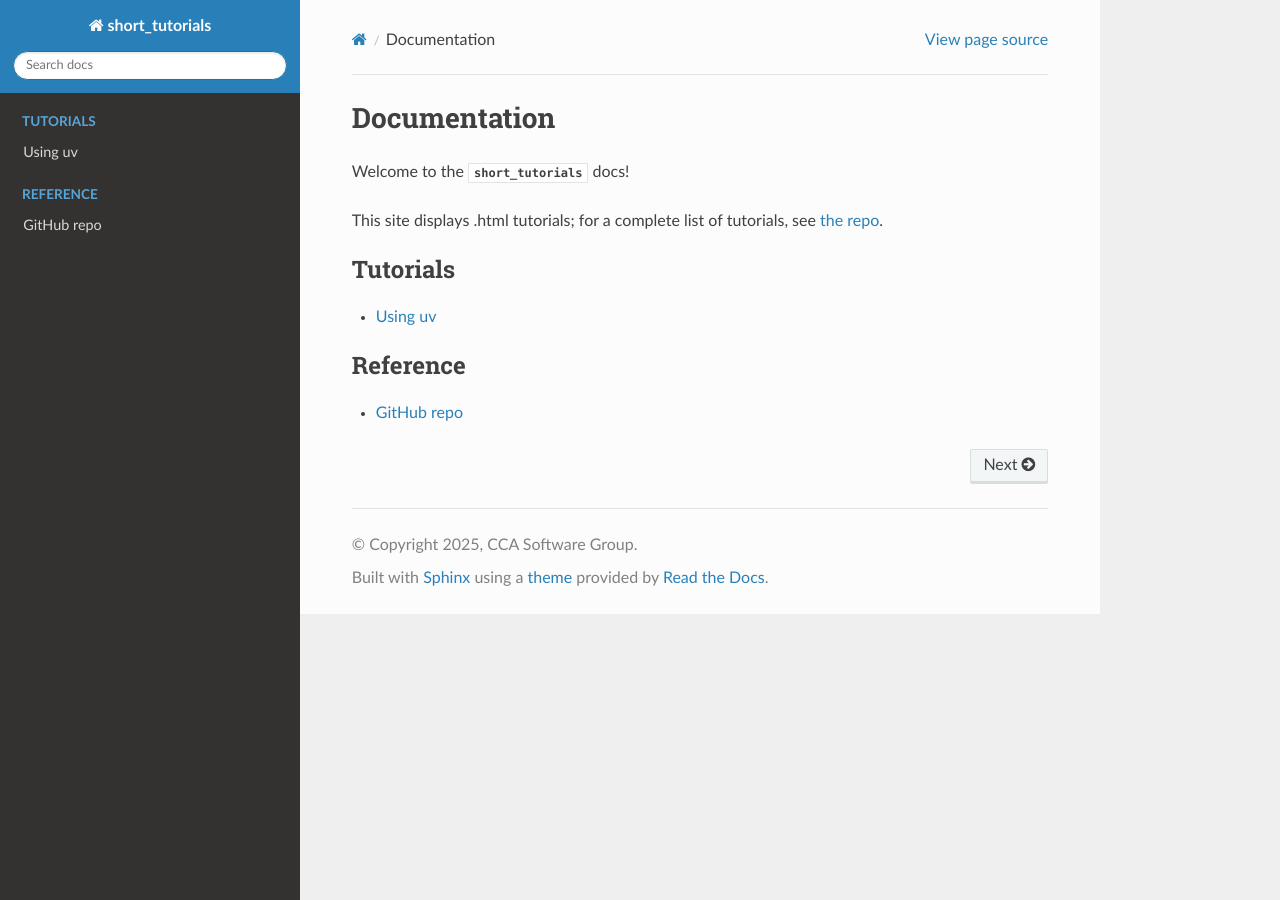
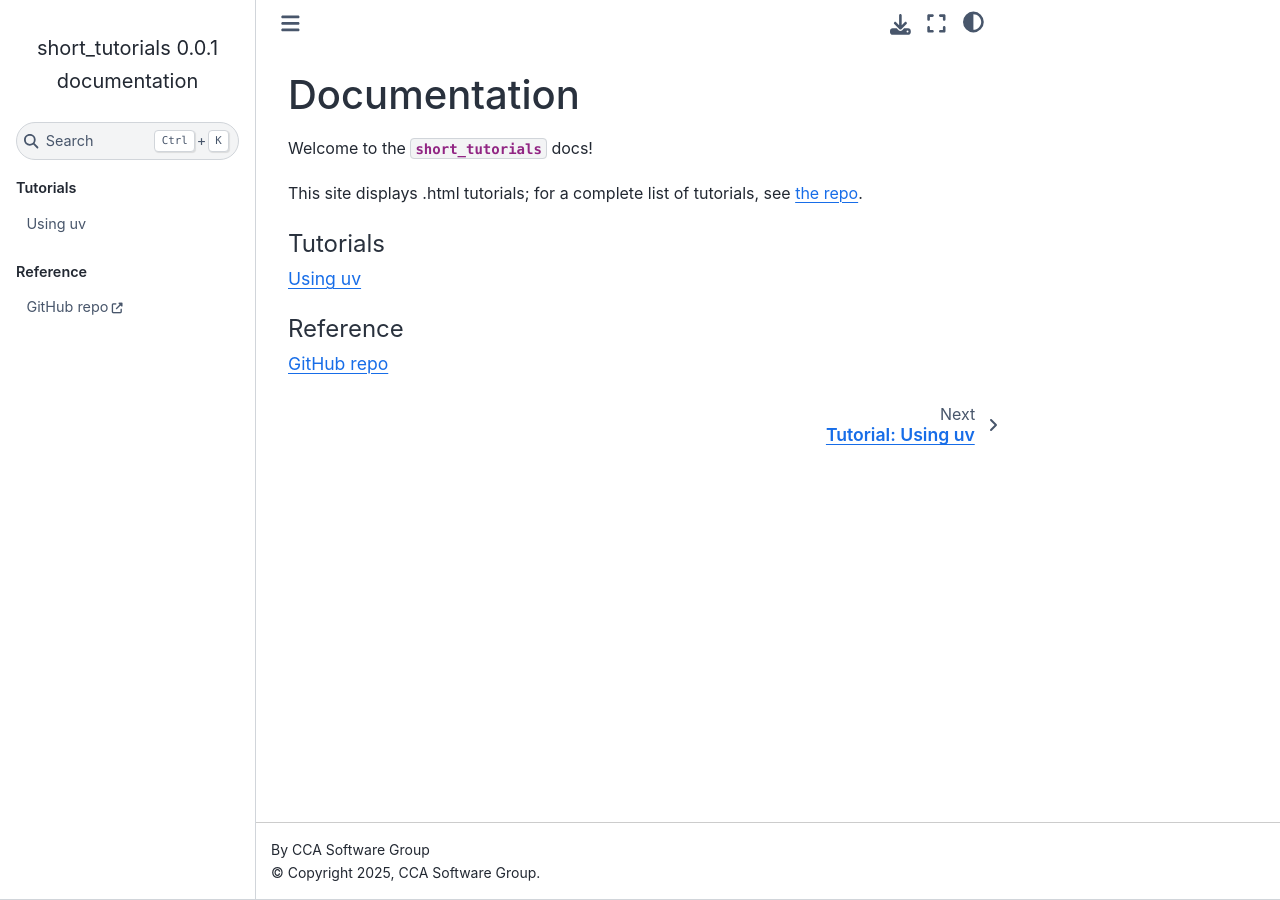
Before and after one commit to CCA-Software-Group/short_tutorials, a Sphinx documentation site: the page built from docs/index.rst, in a window 1280 px wide. Built offline with Sphinx 7.4.7 and the Sphinx Book theme 1.1.4, drawn with Linux system fonts in a browser that asks for light colours.

Commit message:
customize sphinx

```diff
--- a/docs/conf.py
+++ b/docs/conf.py
@@ -31,7 +31,11 @@
     "sphinx.ext.mathjax",
     "sphinx_automodapi.automodapi",
     "sphinx_automodapi.smart_resolver",
-    "sphinx_rtd_theme",
+    "sphinx_book_theme",
+    "nbsphinx",
+    "myst_parser",
+    "pytest",
+    "snakeviz",
 ]
 
 # Add any paths that contain templates here, relative to this directory.
@@ -61,7 +65,10 @@
 
 # The theme to use for HTML and HTML Help pages.  See the documentation for
 # a list of builtin themes.
-html_theme = "sphinx_rtd_theme"
+html_theme = "sphinx_book_theme"
+html_theme_options = {
+    "show_toc_level": 5,
+}
 
 # Add any paths that contain custom static files (such as style sheets) here,
 # relative to this directory. They are copied after the builtin static files,
```
